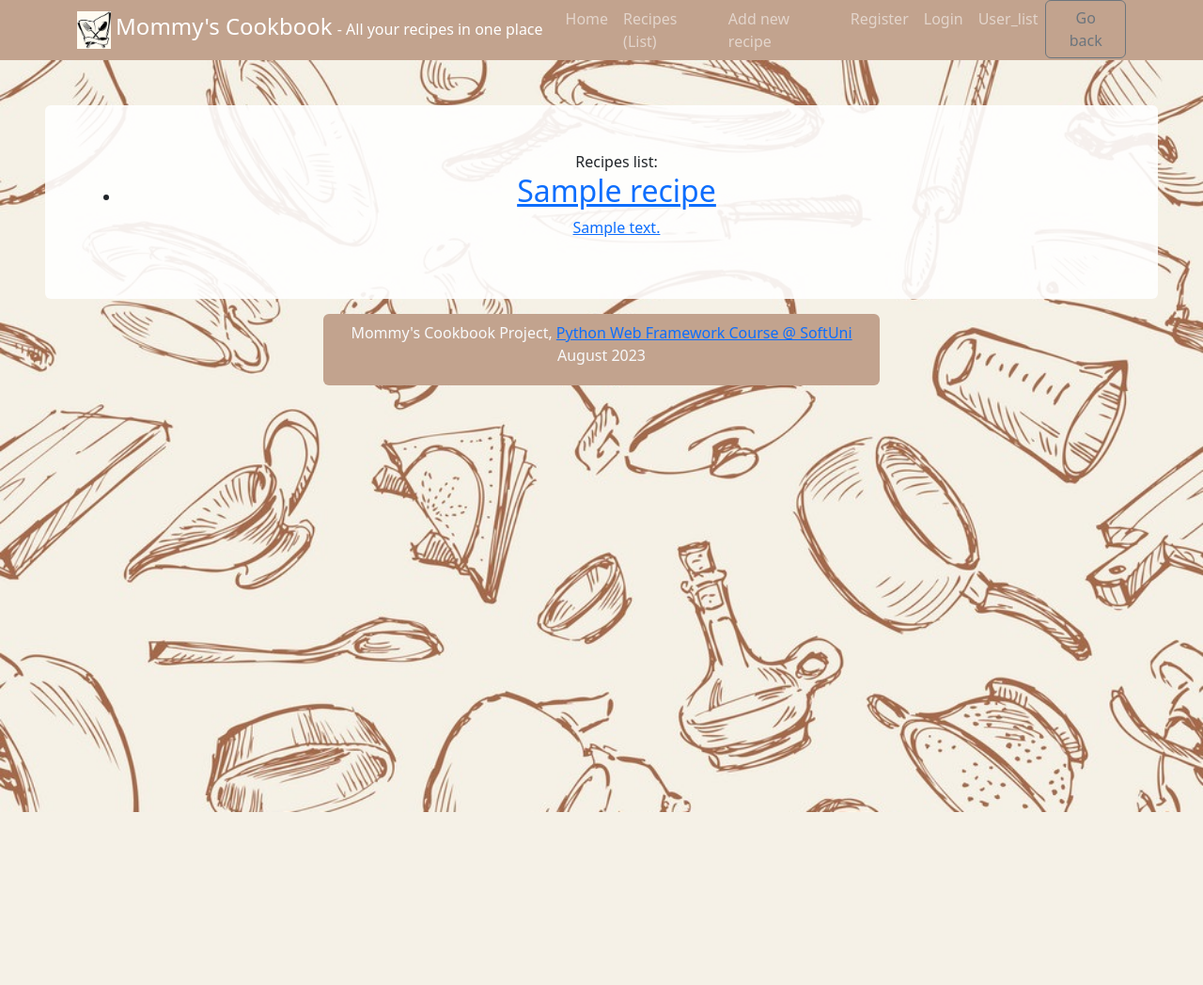
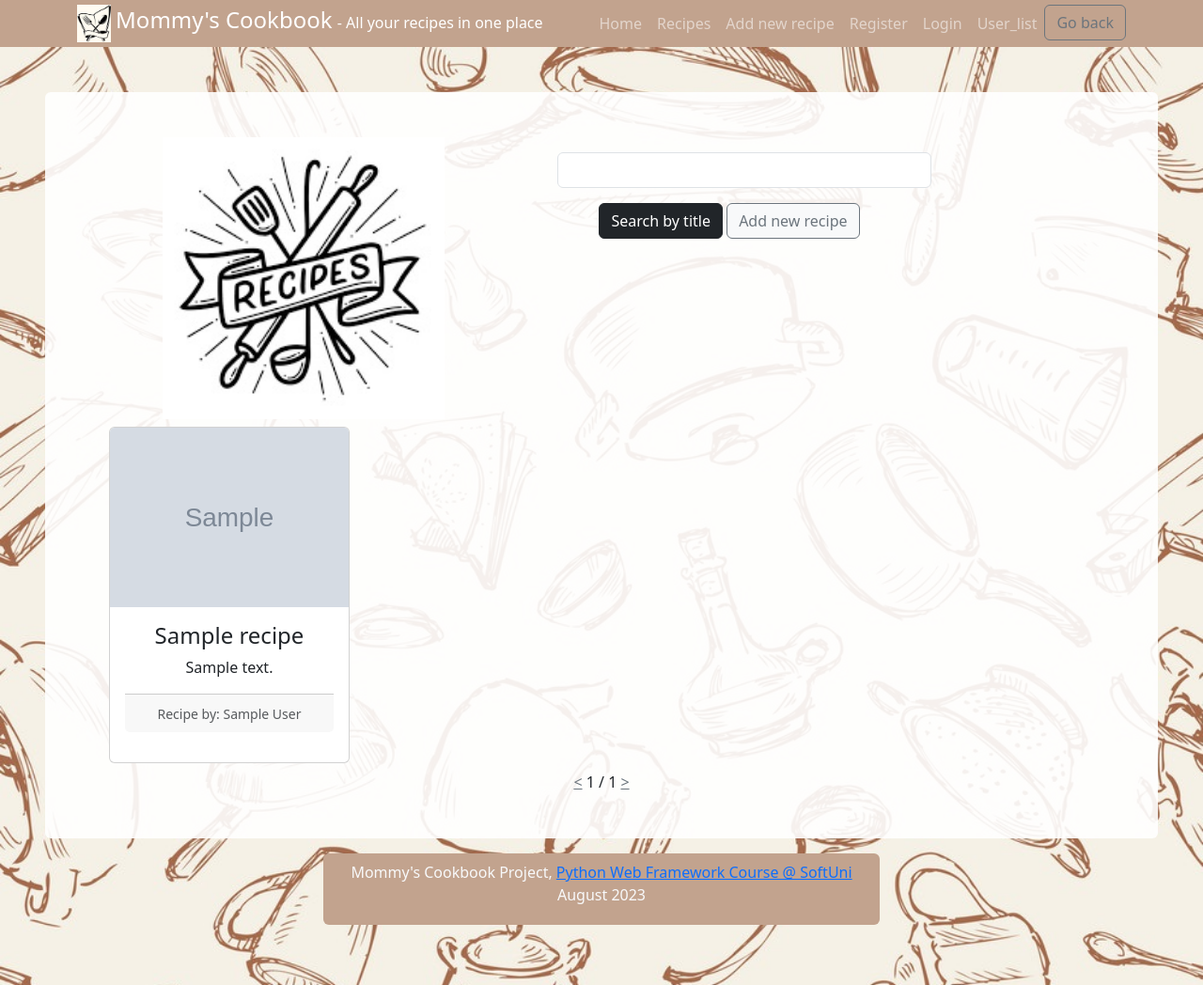
Before and after one commit to dtuleva/MommysCookbookProject, a Django app: page /recipes/ in a window 1280 px wide. Shown: the whole page at 94% size. Before the commit the page ends 864 px from the top, so only its background shows below. Run offline with Django 4.2, Linux system fonts and the light colour scheme; tables that the repository leaves empty hold one stand-in row (values such as "Sample post"); grey boxes marked "Sample" are stand-in pictures; parts of the project's set-up code (start-up, migrations or seed data) failed here and were passed over.

Commit message:
searchbar added

```diff
--- a/MommysCookbookProject/recipe/templates/recipe/recipe_details.html
+++ b/MommysCookbookProject/recipe/templates/recipe/recipe_details.html
@@ -8,7 +8,7 @@
         <div class="card">
             <div class="row no-gutters">
                 {% if recipe.image.url != '/media/recipe_images/recipe_img_default.jpg' %}
-                <div class="col-md-6">
+                <div class="col-md-8">
                     <img src="{{ recipe.image.url }}" class="card-img" alt="Recipe image">
                 </div>
                     <div class="col-md-4 px-3 py-5">
--- a/MommysCookbookProject/recipe/templates/recipe/recipes_list.html
+++ b/MommysCookbookProject/recipe/templates/recipe/recipes_list.html
@@ -1,15 +1,65 @@
 {% extends "overlay_full_width.html" %}
+{% load static %}
 
 {% block main-content %}
-    <ul> Recipes list:
-        {% for recipe in recipes %}
-            <li>
-                <a href="{% url 'recipe_details' recipe.slug %}">
-                    <h2> {{ recipe.title }} </h2>
-                    <p> {{ recipe.description }}</p>
+    <div class="container-fluid">
+        <div class="row">
+            <div class="col-md-5">
+                <img src="{% static 'images/recipes.jpg' %}" alt="Recipes" height="300" class="">
+            </div>
+            <div class="col-md-5">
+
+                <form action="{% url 'recipes_list' %}?page={{ page_obj.number }}" class="m-3">
+                    {% csrf_token %}
+
+
+                    <input name="search" value="{{ search }}" class="form-control m-3">
+
+
+                    <button class="btn btn-dark">Search by title</button>
+
+
+                    <a href="{% url 'recipe_create' %}" class="btn btn-light btn-outline-secondary"> Add new recipe </a>
+
+
+                </form>
+            </div>
+        </div>
+        <div class="card-group">
+            {% for recipe in recipes %}
+                {#            {% if forloop.counter <= 5 %}#}
+                <a href="{% url 'recipe_details' recipe.slug %}" class="text-decoration-none m-2">
+                    <div class="card" style="width: 16rem;">
+                        <img class="card-img-top" src="{{ recipe.image.url }}" alt="Recipe image">
+                        <div class="card-body">
+
+                            <h4 class="card-title">{{ recipe.title }}</h4>
+                            <p class="card-text">{{ recipe.description }}</p>
+                            <p class="card-footer">
+                                <small class="text-muted">
+                                    Recipe by: {{ recipe.owner }}
+                                </small>
+                            </p>
+                        </div>
+                    </div>
                 </a>
-            </li>
-        {% endfor %}
-    </ul>
+                {#            {% endif %}#}
+            {% endfor %}
+        </div>
+
+        {% if page_obj.has_previous %}
+            <a href="?page={{ page_obj.previous_page_number }}">&lt; Previous page</a>
+        {% else %}
+            <a class="text-secondary">&lt;</a>
+        {% endif %}
+
+        {{ page_obj.number }} / {{ paginator.num_pages }}
+
+        {% if page_obj.has_next %}
+            <a href="?page={{ page_obj.next_page_number }}">&gt; Next page</a>
+        {% else %}
+            <a class="text-secondary">&gt;</a>
+        {% endif %}
+    </div>
 
 {% endblock %}
--- a/MommysCookbookProject/recipe/views.py
+++ b/MommysCookbookProject/recipe/views.py
@@ -13,6 +13,20 @@ class RecipesListView(views.ListView):
     template_name = "recipe/recipes_list.html"
     model = Recipe
     context_object_name = "recipes"
+    paginate_by = 9
+
+    def get_queryset(self):
+        queryset = super().get_queryset()
+
+        search = self.request.GET.get('search', '')
+        queryset = queryset.filter(title__icontains=search)
+        return queryset
+
+    def get_context_data(self, *args, **kwargs):
+        context = super().get_context_data(*args, **kwargs)
+        context['search'] = self.request.GET.get('search', '')
+        # context['categories'] = Category.objects.all()
+        return context
 
 
 class RecipeDetailsView(views.DetailView):
--- a/templates/base.html
+++ b/templates/base.html
@@ -60,7 +60,7 @@
                     <a class="nav-link" href="{% url 'index' %}"> Home </a>
                 </li>
                 <li class="nav-item">
-                    <a class="nav-link" href="{% url 'recipes_list' %}"> Recipes (List) </a>
+                    <a class="nav-link" href="{% url 'recipes_list' %}"> Recipes </a>
                 </li>
                 <li class="nav-item">
                     <a class="nav-link" href="{% url 'recipe_create' %}"> Add new recipe </a>
```
Also changed, not shown: MommysCookbookProject/recipe/templates/recipe/recipe_single_card.html (added, +23 -0 lines), media/recipe_images/recipe_img_default.jpg (added), media/recipe_images/recipes.jpg (added), static/images/cake_image_landscape.jpg (deleted), 1 other file.
